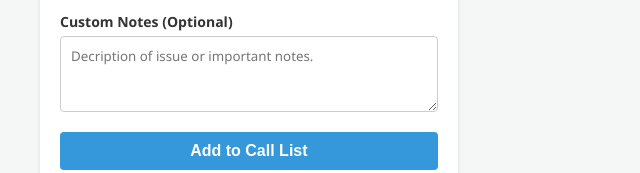
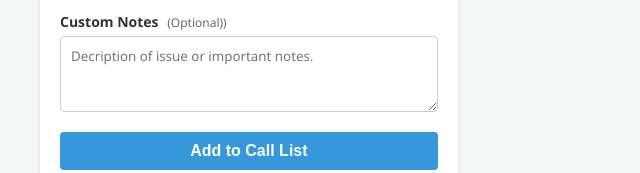
Before and after one commit to TheAmethystBlade/AmethystCallTracker, a plain HTML site: page index.html in a window 1280 px wide. Shown: the part 413-586 px from the top of the page, 0-640 px from the left. Drawn offline with Linux system fonts and the light colour scheme.

Commit message:
Update index.html
more text optomizations

```diff
--- a/index.html
+++ b/index.html
@@ -168,7 +168,7 @@
                     </div>
 
                     <div class="form-group">
-                        <label for="callNotes">Custom Notes (Optional)</label>
+                        <label for="callNotes">Custom Notes <span class="hint-text">(Optional))</span></label>
                         <textarea id="callNotes" rows="3" placeholder="Decription of issue or important notes."></textarea>
                     </div>
 
```
